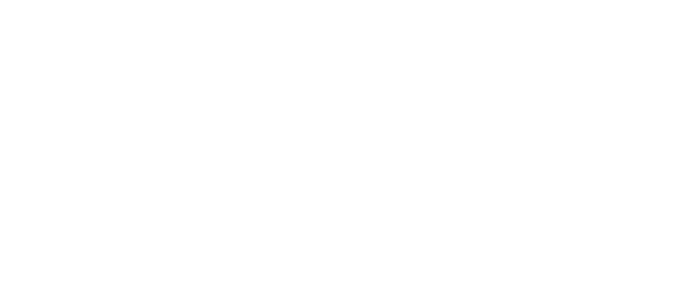
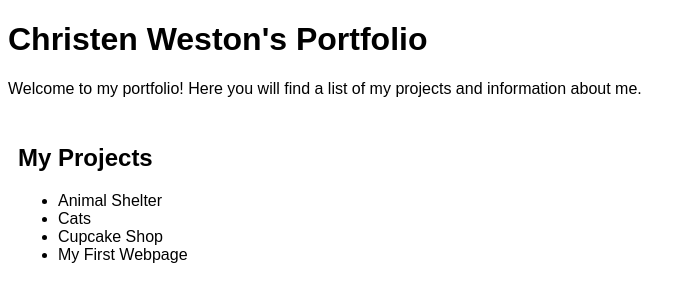
Before and after one commit to ChristenWeston/Portfolio, a plain HTML site: page index.html in a window 1280 px wide. Shown: the whole page, without its empty margins (0-696 px from the left). Drawn offline with Linux system fonts and the light colour scheme.

Commit message:
Added in initial project section including list of projects

```diff
--- a/css/styles.css
+++ b/css/styles.css
@@ -1,3 +1,7 @@
+body {
+  font-family:Arial, Helvetica, sans-serif;
+}
+
 .projectBox {
   width: 400px;
   padding: 10px;
--- a/index.html
+++ b/index.html
@@ -4,4 +4,20 @@
   <link href="css/styles.css" rel="stylesheet" type="text/css">
   <title>Christen Weston's Portfolio</title>
 </head>
+<body>
+  <h1>Christen Weston's Portfolio</h1>
+  <p>Welcome to my portfolio! Here you will find a list of my projects and information about me.</p>
+
+  <div class="projectBox">
+    <h2>My Projects</h2>
+    <ul>
+      <li>Animal Shelter</li>
+      <li>Cats</li>
+      <li>Cupcake Shop</li>
+      <li>My First Webpage</li>
+    </ul>
+  </div>
+
+
+</body>
 </html>
```
